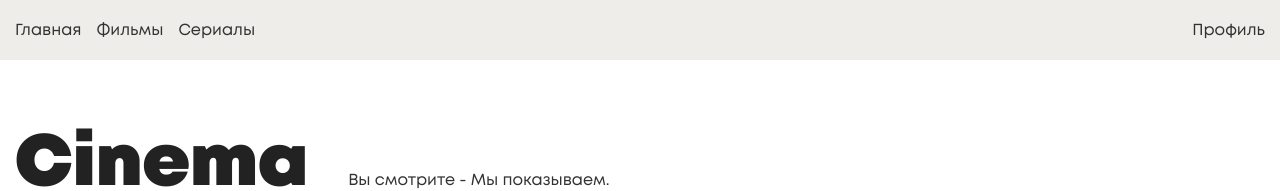
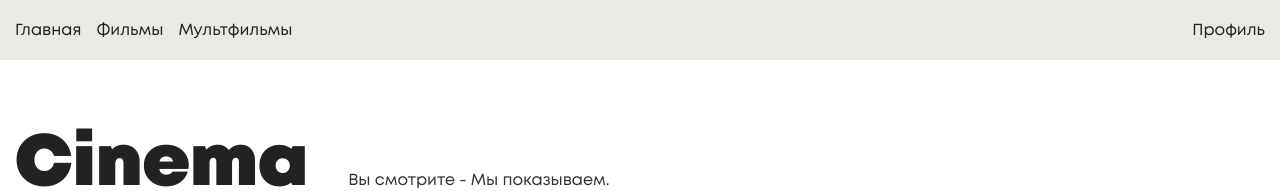
Before and after one commit to Attato/Nebo, a Next.js app: page / in a window 1280 px wide. Shown: the top 191 px of the page. Built offline with nearby package versions, Linux system fonts and the light colour scheme.

Commit message:
header upd

```diff
--- a/components/header/header.module.scss
+++ b/components/header/header.module.scss
@@ -1,12 +1,12 @@
 .header {
-    background-color: rgb(234 233 229 / 80%);
-    color: #323232;
+    background-color: #eae9e5;
+    color: #222222;
     height: 60px;
     display: flex;
     align-items: center;
     position: sticky;
     top: 0;
-    backdrop-filter: blur(10px);
+    z-index: 10000;
 
     .header__content {
         max-width: 1330px;
--- a/components/header/header.tsx
+++ b/components/header/header.tsx
@@ -8,7 +8,7 @@ const Header = () => {
                 <div className={styles.right__side}>
                     <Link href="/"><a>Главная</a></Link>
                     <Link href="/movies"><a>Фильмы</a></Link>
-                    <Link href="/series"><a>Сериалы</a></Link>
+                    <Link href="/cartoons"><a>Мультфильмы</a></Link>
 
                 </div>
 
```
